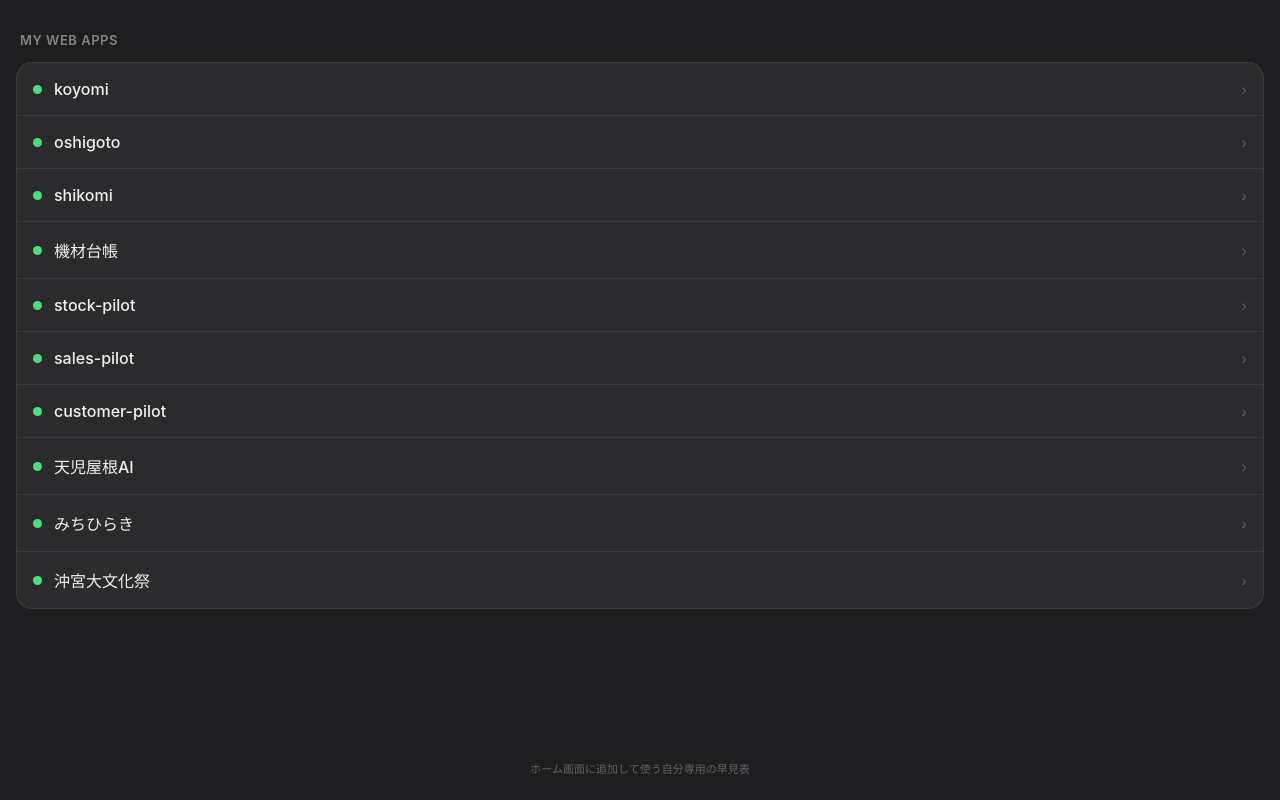
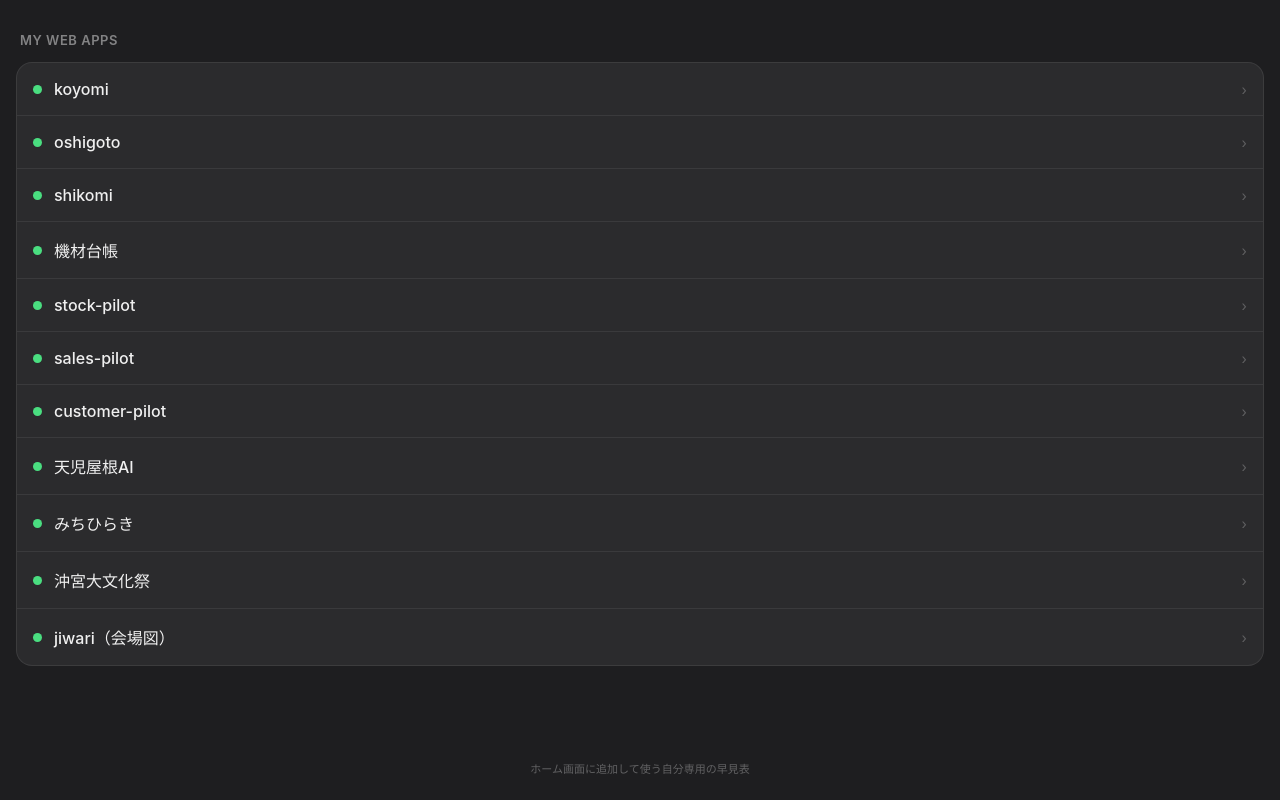
Before and after one commit to ds6wdn59v7-dot/mywebapps, a plain HTML site: page index.html in a window 1280 px wide. Drawn offline with Linux system fonts and the light colour scheme.

Commit message:
Add jiwari to app list
Co-Authored-By: Claude Opus 5.5 <noreply@anthropic.com>

```diff
--- a/index.html
+++ b/index.html
@@ -99,6 +99,7 @@
     { name: '天児屋根AI', url: 'https://amanokoyane-ai.pages.dev' },
     { name: 'みちひらき', url: 'https://vote-mane-michihiraki.web.app/admin' },
     { name: '沖宮大文化祭', url: 'https://okinogu-daibunkasai.web.app' },
+    { name: 'jiwari（会場図）', url: 'https://claude.ai/artifact/JzmaboWvuL1yHNWDdvdGZ1' },
   ];
 
   const list = document.getElementById('list');
```
